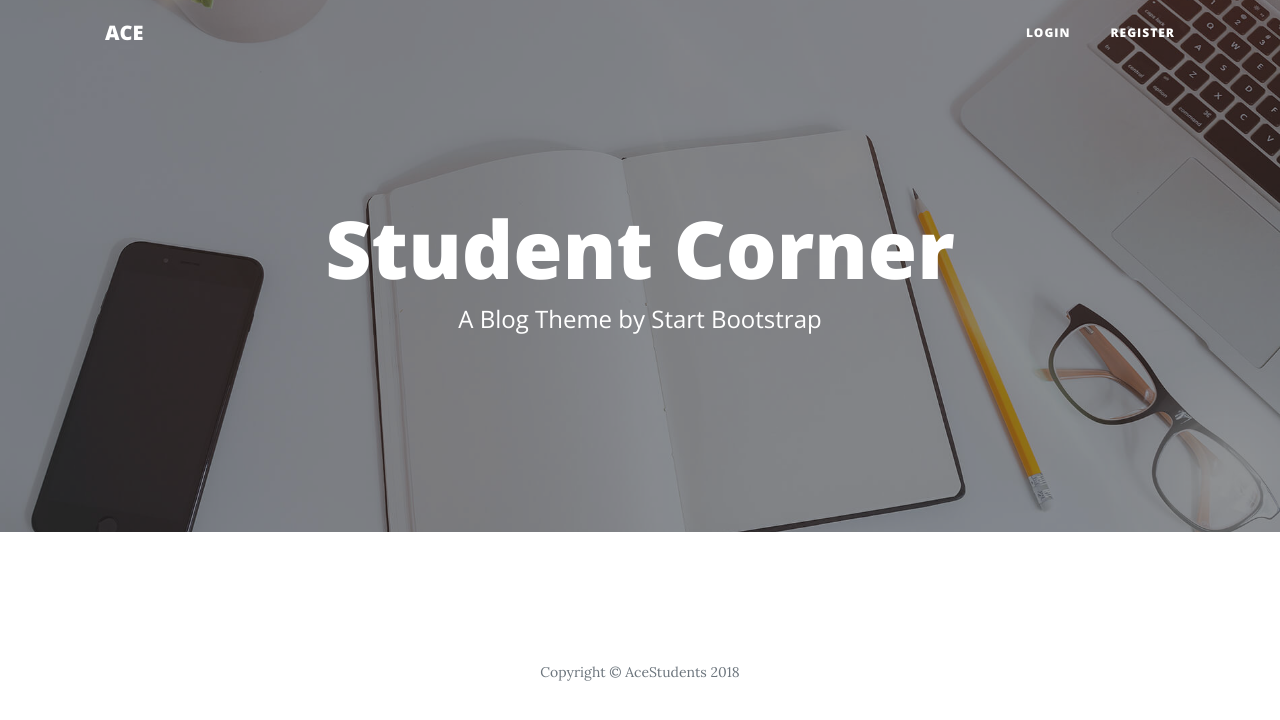
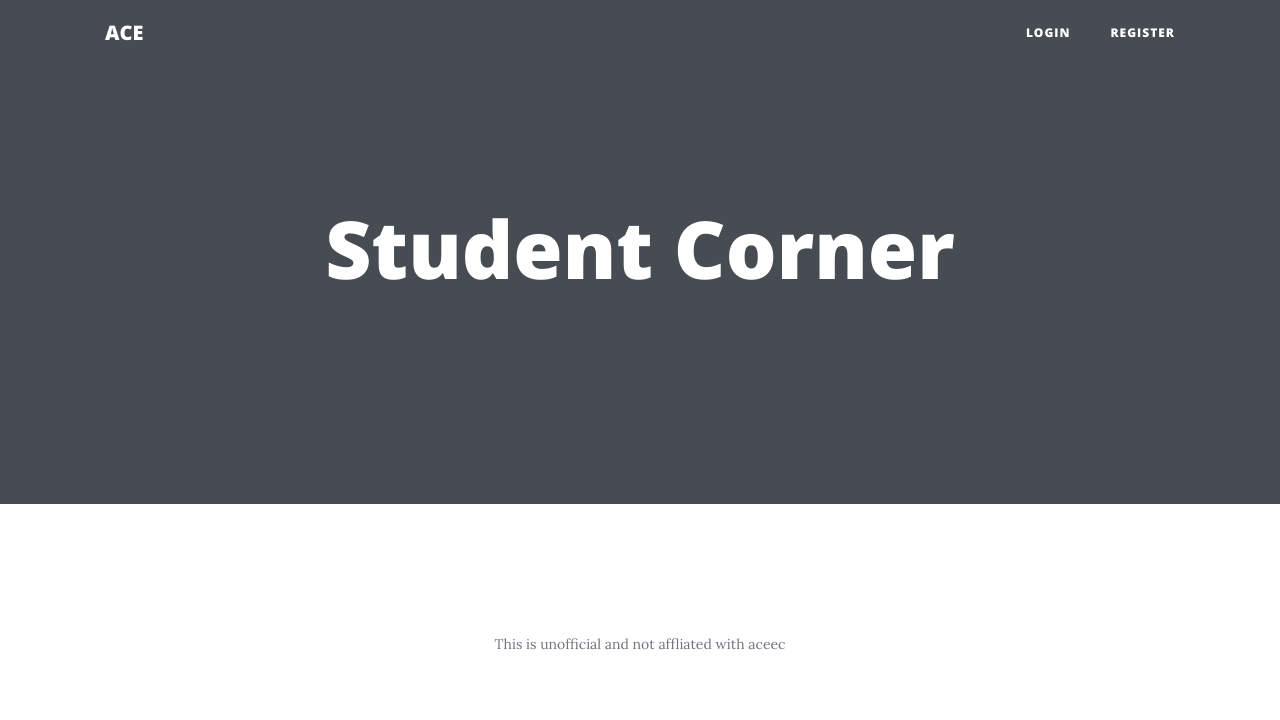
Before and after one commit to EnigmaCodex-ACE/ACE-HUB-project, a Django app: page / in a window 1280 px wide. Shown: the top 720 px of the page. Run offline with Django 3.2, Linux system fonts and the light colour scheme; data that the repository does not hold is empty; some libraries are stand-ins or nearby versions.

Commit message:
fixed the default page

```diff
--- a/aceblog/blog/templates/blog/base.html
+++ b/aceblog/blog/templates/blog/base.html
@@ -17,7 +17,7 @@
 
 <body>
     <nav class="navbar navbar-light navbar-expand-lg fixed-top" id="mainNav">
-        <div class="container"><a class="navbar-brand" href="index.html">ACE</a><button data-toggle="collapse" data-target="#navbarResponsive" class="navbar-toggler" aria-controls="navbarResponsive" aria-expanded="false" aria-label="Toggle navigation"><i class="fa fa-bars"></i></button>
+        <div class="container"><a class="navbar-brand" href="{% url 'blog-home' %}">ACE</a><button data-toggle="collapse" data-target="#navbarResponsive" class="navbar-toggler" aria-controls="navbarResponsive" aria-expanded="false" aria-label="Toggle navigation"><i class="fa fa-bars"></i></button>
             <div
                 class="collapse navbar-collapse" id="navbarResponsive">
                 <ul class="nav navbar-nav ml-auto">
@@ -33,24 +33,13 @@
         </div>
         </div>
     </nav>
-    <header class="masthead" style="background-image:url('assets/img/home-bg.jpg');">
-        <div class="overlay"></div>
-        <div class="container">
-            <div class="row">
-                <div class="col-md-10 col-lg-8 mx-auto">
-                    <div class="site-heading">
-                        <h1>Student Corner</h1><span class="subheading">A Blog Theme by Start Bootstrap</span></div>
-                </div>
-            </div>
-        </div>
-    </header>
-    {% block content %}
-    {% endblock %}
+      {% block content %}
+      {% endblock %}
     <footer>
         <div class="container">
             <div class="row">
                 <div class="col-md-10 col-lg-8 mx-auto">
-                    <p class="text-muted copyright">Copyright&nbsp;©&nbsp;AceStudents 2018</p>
+                    <p class="text-muted copyright">This is unofficial and not affliated with aceec</p>
                 </div>
             </div>
         </div>
--- a/aceblog/blog/templates/blog/home.html
+++ b/aceblog/blog/templates/blog/home.html
@@ -1,57 +1,30 @@
 
 {% extends "blog/base.html" %}
 {% block content %}
-    {% for post in posts %}
-    <article class="media content-section">
-      <img class="rounded-circle article-img" src="{{post.author.profile.image.url}}">
-        <div class="media-body">
-          <div class="article-metadata">
-            <a class="mr-2" href="#">{{ post.author }}</a>
-            <small class="text-muted">{{ post.date_posted|date:"F d , Y" }}</small>
+      <header class="masthead">
+        <div class="overlay"></div>
+        <div class="container">
+            <div class="row">
+                <div class="col-md-10 col-lg-8 mx-auto">
+                    <div class="site-heading">
+                        <h1>Student Corner</h1>
+                </div>
+            </div>
+        </div>
+      </header>
+      <div class="container">
+        <div class="row">
+          <div class="col-md-10 col-lg-8 mx-auto">
+            {% for post in posts %}
+              <div class="post-preview">
+                <a href="#">
+                    <h2 class="post-title"><a href="{% url 'post-detail' post.id %}">{{ post.title }}</a></h2>
+                </a>
+                <p class="post-meta">Posted by  {{ post.author }} on {{ post.date_posted|date:"F d , Y" }}</p>
+              </div>
+            <hr>
+            {% endfor %}
           </div>
-          <h2><a class="article-title" href="{% url 'post-detail' post.id %}">{{ post.title }}</a></h2>
-          <p class="article-content">{{ post.content }}</p>
         </div>
-      </article>
-    {% endfor %}
+      </div>
 {% endblock content %}
-
-<!-- need to be inside for loop-->
-<div class="container">
-  <div class="row">
-      <div class="col-md-10 col-lg-8">
-          <div class="post-preview">
-              <a href="#">
-                  <h2 class="post-title">Man must explore, and this is exploration at its greatest</h2>
-                  <h3 class="post-subtitle">Problems look mighty small from 150 miles up</h3>
-              </a>
-              <p class="post-meta">Posted by&nbsp;<a href="#">Start Bootstrap on September 24, 2018</a></p>
-          </div>
-          <hr>
-          <div class="post-preview">
-              <a href="#">
-                  <h2 class="post-title">I believe every human has a finite number of heartbeats. I don't intend to waste any of mine.</h2>
-              </a>
-              <p class="post-meta">Posted by&nbsp;<a href="#">Start Bootstrap on September 18, 2018</a></p>
-          </div>
-          <hr>
-          <div class="post-preview">
-              <a href="#">
-                  <h2 class="post-title"> Science has not yet mastered prophecy</h2>
-                  <h3 class="post-subtitle">We predict too much for the next year and yet far too little for the next ten.</h3>
-              </a>
-              <p class="post-meta">Posted by&nbsp;<a href="#">Start Bootstrap on August 24, 2018</a></p>
-          </div>
-          <hr>
-          <div class="post-preview">
-              <a href="#">
-                  <h2 class="post-title">Failure is not an option</h2>
-                  <h3 class="post-subtitle">Many say exploration is part of our destiny, but it’s actually our duty to future generations.</h3>
-              </a>
-              <p class="post-meta">Posted by&nbsp;<a href="#">Start Bootstrap on July 8, 2018</a></p>
-          </div>
-          <hr>
-          <div class="clearfix"><button class="btn btn-primary float-right" type="button">Older Posts&nbsp;⇒</button></div>
-      </div>
-  </div>
-</div>
--- a/aceblog/users/models.py
+++ b/aceblog/users/models.py
@@ -14,7 +14,7 @@ class Profile(models.Model):
     def __str__(self):
         return f'{self.user} Profile'
 
-"""
+
     def save(self):
         super().save()
 
@@ -23,6 +23,6 @@ class Profile(models.Model):
             output_size = (300,300)
             img.thumbnail(output_size)
             img.save(self.image.path)
-"""
+
 class CollegeDetails(models.Model):
     rollno = models.CharField(max_length=10,default="1XAG1A0XXX")
```
